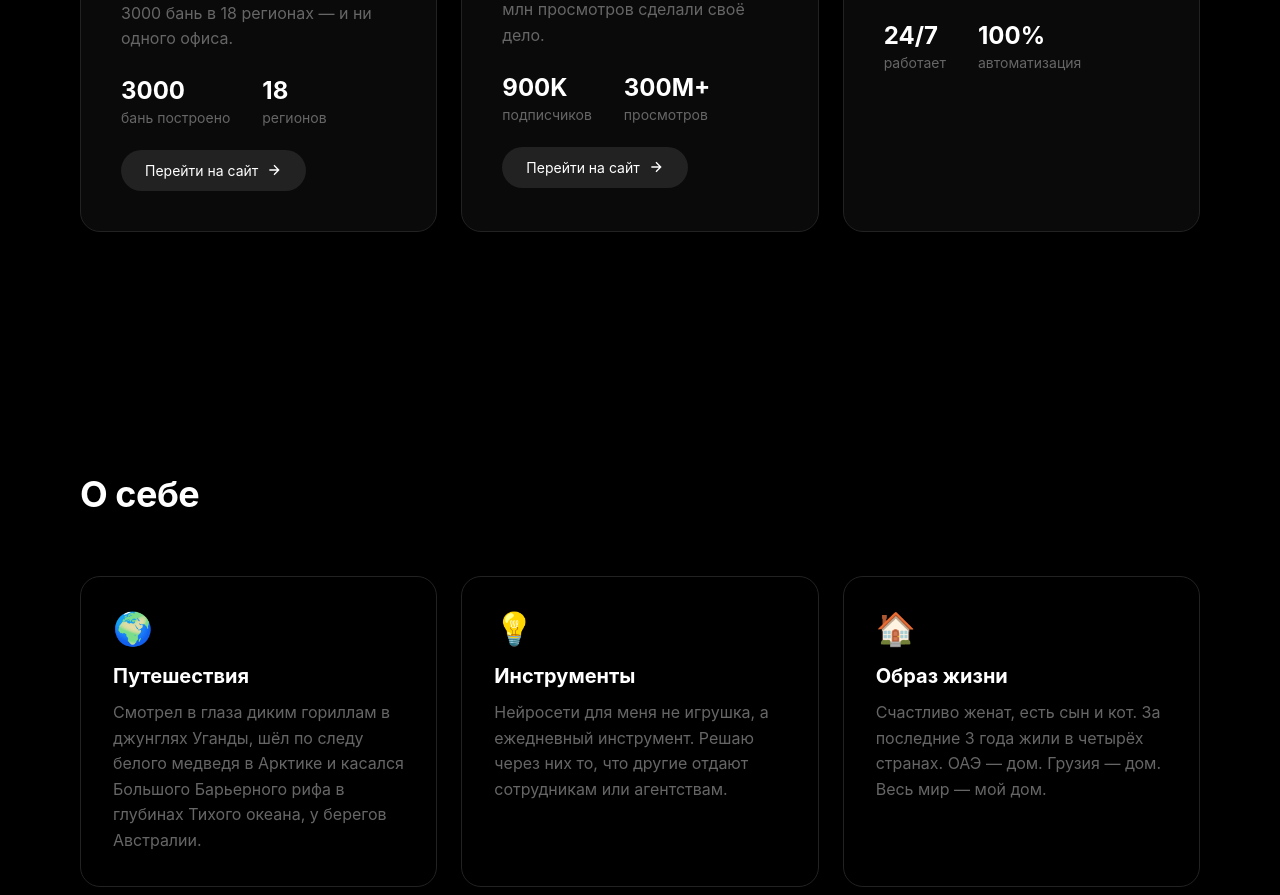
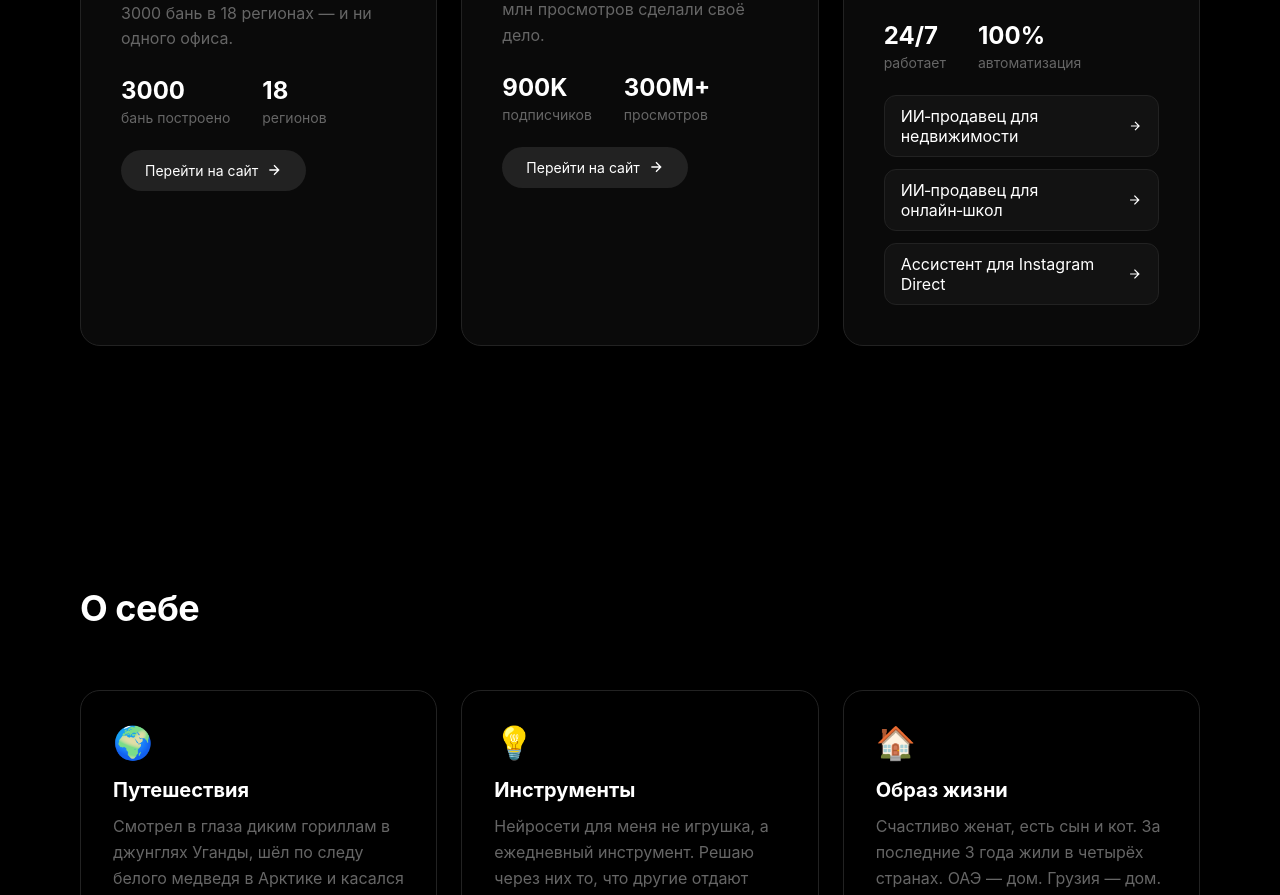
Before and after one commit to dzamukov-labs/dzamo, a plain HTML site: page index.html in a window 1280 px wide. Shown: the part 1415-2310 px from the top of the page. Drawn offline with Linux system fonts and the light colour scheme.

Commit message:
UI: compact AI Sales links block; use relative paths for file://; fix overflow

```diff
--- a/index.html
+++ b/index.html
@@ -381,6 +381,31 @@
             color: var(--bg);
         }
 
+        .project-links {
+            display: grid;
+            gap: 12px;
+            margin-top: 24px;
+        }
+
+        .project-link-mini {
+            display: flex;
+            align-items: center;
+            justify-content: space-between;
+            padding: 10px 16px;
+            border: 1px solid var(--border);
+            border-radius: 12px;
+            text-decoration: none;
+            color: var(--text);
+            background: rgba(255,255,255,0.03);
+            transition: all 0.2s;
+        }
+
+        .project-link-mini:hover {
+            border-color: var(--accent);
+            background: rgba(255,255,255,0.08);
+            color: var(--text);
+        }
+
         /* Journey */
         .journey-items {
             display: grid;
@@ -626,6 +651,26 @@
                                 <div class="stat-value">100%</div>
                                 <div class="stat-label">автоматизация</div>
                             </div>
+                        </div>
+                        <div class="project-links">
+                            <a href="ai-systems/real_estate.html" class="project-link-mini" target="_blank" rel="noopener noreferrer">
+                                <span>ИИ‑продавец для недвижимости</span>
+                                <svg width="16" height="16" viewBox="0 0 24 24" fill="currentColor">
+                                    <path d="M5 12h14m-7-7l7 7-7 7" stroke="currentColor" stroke-width="2" fill="none"/>
+                                </svg>
+                            </a>
+                            <a href="ai-systems/education.html" class="project-link-mini" target="_blank" rel="noopener noreferrer">
+                                <span>ИИ‑продавец для онлайн‑школ</span>
+                                <svg width="16" height="16" viewBox="0 0 24 24" fill="currentColor">
+                                    <path d="M5 12h14m-7-7l7 7-7 7" stroke="currentColor" stroke-width="2" fill="none"/>
+                                </svg>
+                            </a>
+                            <a href="ai-systems/ai-instagram-assistant.html" class="project-link-mini" target="_blank" rel="noopener noreferrer">
+                                <span>Ассистент для Instagram Direct</span>
+                                <svg width="16" height="16" viewBox="0 0 24 24" fill="currentColor">
+                                    <path d="M5 12h14m-7-7l7 7-7 7" stroke="currentColor" stroke-width="2" fill="none"/>
+                                </svg>
+                            </a>
                         </div>
                     </div>
                 </div>
```
